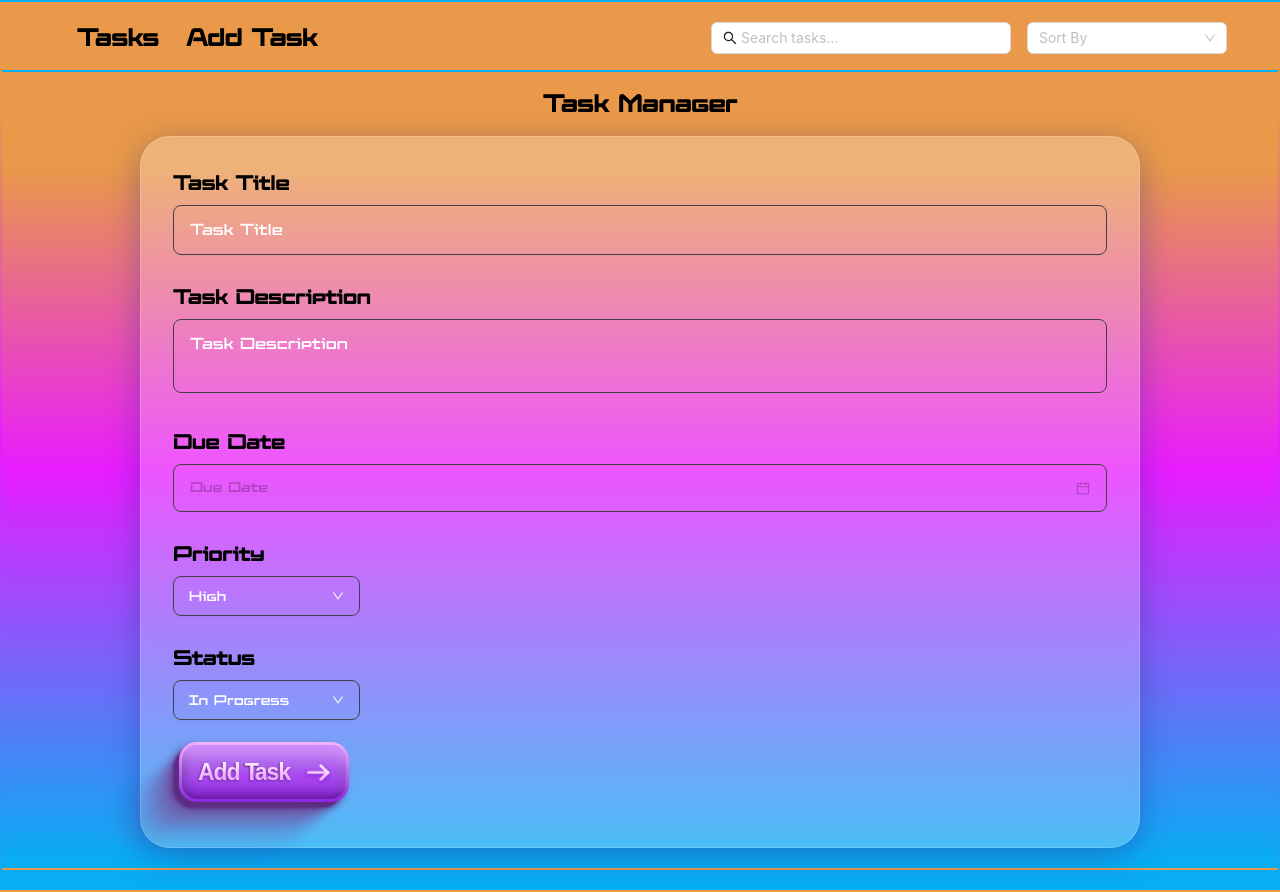
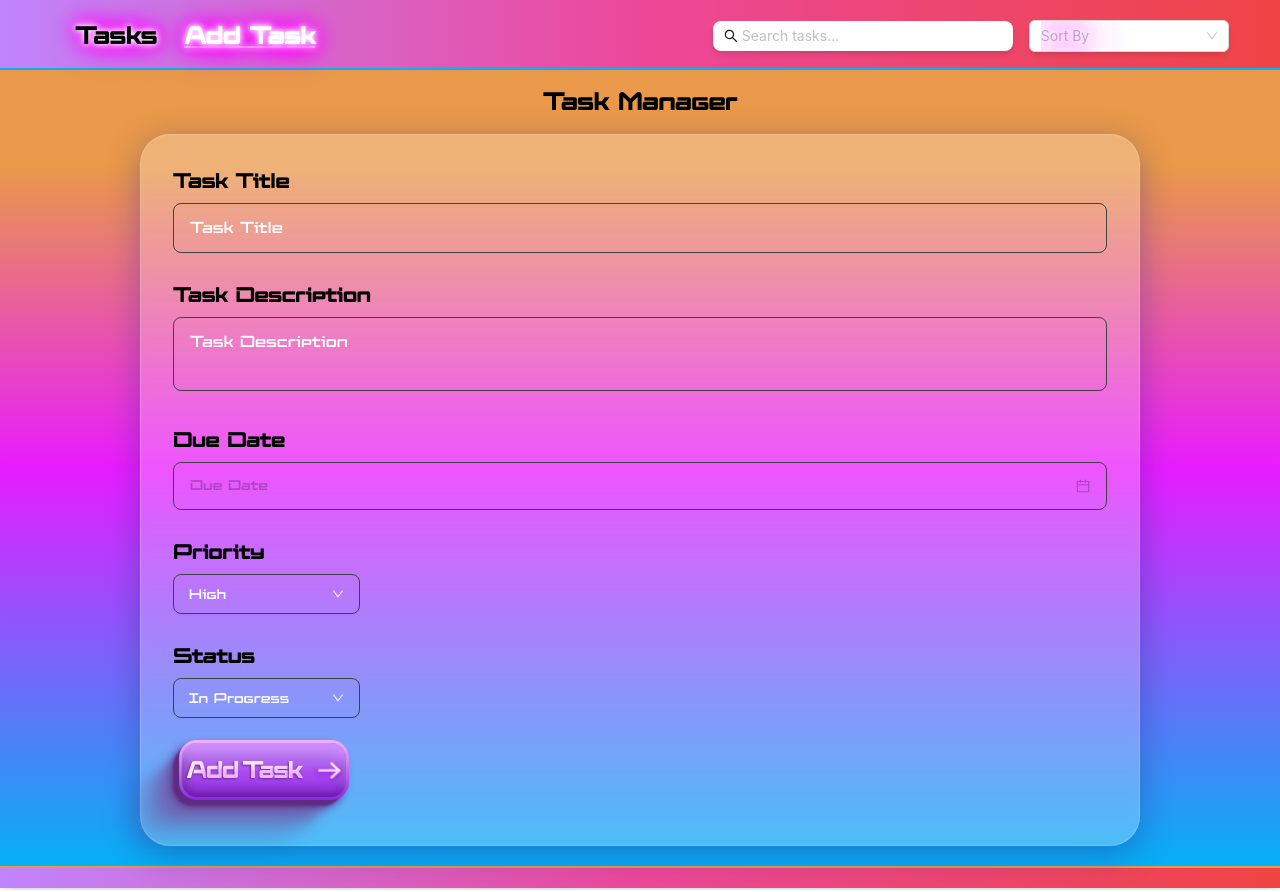
Before and after one commit to kaustubhduse/Task-Manager, a React (Create React App) app: page /add-task in a window 1280 px wide. Built offline with nearby package versions, Linux system fonts and the light colour scheme.

Commit message:
Updated EditForm component to include font-elevon class

```diff
--- a/src/components/Navbar.tsx
+++ b/src/components/Navbar.tsx
@@ -1,12 +1,11 @@
 import React, { useEffect, useState } from "react";
 import { Input, Select } from "antd";
-import { SearchOutlined } from "@ant-design/icons";
+import { SearchOutlined, MenuOutlined } from "@ant-design/icons";
 import { useNavigate, useLocation } from "react-router-dom";
 import { useAppDispatch } from "../redux/store";
 import { setFilterOption, setSearchQuery } from "../redux/tasksSlice";
 import { motion } from "framer-motion";
 import { gsap } from "gsap";
-import { MenuOutlined } from "@ant-design/icons"; // Hamburger icon
 
 const { Option, OptGroup } = Select;
 
@@ -15,10 +14,8 @@ const Navbar: React.FC<React.PropsWithChildren<{}>> = ({ children }) => {
   const location = useLocation();
   const dispatch = useAppDispatch();
   const [searchTerm, setSearchTerm] = useState("");
-  const [filter, setFilter] = useState<
-    "duedate" | "priority-asc" | "priority-desc" | undefined
-  >(undefined);
-  const [isMenuOpen, setIsMenuOpen] = useState(false); // Manage menu visibility
+  const [filter, setFilter] = useState<"duedate" | "priority-asc" | "priority-desc" | undefined>(undefined);
+  const [isMenuOpen, setIsMenuOpen] = useState(false);
 
   useEffect(() => {
     gsap.fromTo(
@@ -30,12 +27,12 @@ const Navbar: React.FC<React.PropsWithChildren<{}>> = ({ children }) => {
 
   const taskHandler = () => {
     navigate("/");
-    setIsMenuOpen(false); // Close menu after navigation
+    setIsMenuOpen(false);
   };
 
   const addTaskHandler = () => {
     navigate("/add-task");
-    setIsMenuOpen(false); // Close menu after navigation
+    setIsMenuOpen(false);
   };
 
   const handleSearchChange = (event: React.ChangeEvent<HTMLInputElement>) => {
@@ -44,20 +41,18 @@ const Navbar: React.FC<React.PropsWithChildren<{}>> = ({ children }) => {
     dispatch(setSearchQuery(value));
   };
 
-  const handleFilterChange = (
-    value: "duedate" | "priority-asc" | "priority-desc" | undefined
-  ) => {
+  const handleFilterChange = (value: "duedate" | "priority-asc" | "priority-desc" | undefined) => {
     setFilter(value);
     dispatch(setFilterOption(value));
   };
 
   const isActive = (path: string) => location.pathname === path;
 
-  const toggleMenu = () => setIsMenuOpen(!isMenuOpen); // Toggle the menu
+  const toggleMenu = () => setIsMenuOpen(!isMenuOpen);
 
   return (
     <motion.div
-      className="bg-custom-gradient py-5 relative"
+      className="bg-gradient-to-r from-purple-400 via-pink-500 to-red-500 py-5 relative shadow-lg"
       initial={{ opacity: 0 }}
       animate={{ opacity: 1 }}
       transition={{ duration: 1 }}
@@ -66,7 +61,7 @@ const Navbar: React.FC<React.PropsWithChildren<{}>> = ({ children }) => {
         {/* Hamburger icon for mobile */}
         <div className="absolute top-0 left-0 md:hidden flex items-center pl-4 pt-3">
           <MenuOutlined
-            className="text-3xl cursor-pointer navbar-item"
+            className="text-3xl cursor-pointer navbar-item text-white"
             onClick={toggleMenu}
           />
         </div>
@@ -74,26 +69,28 @@ const Navbar: React.FC<React.PropsWithChildren<{}>> = ({ children }) => {
         {/* Left side: Tasks and Add Task */}
         <div
           className={`${
-            isMenuOpen ? "fixed inset-x-0 top-0 max-h-[10vh] overflow-auto" : ""
+            isMenuOpen ? "fixed inset-x-0 top-0 max-h-[10vh] overflow-auto bg-white shadow-lg rounded-lg" : ""
           } md:static z-50 flex-col md:flex-row md:space-x-7 space-y-2 md:space-y-0 items-center justify-center md:flex ${
             isMenuOpen ? "flex" : "hidden"
           }`}
         >
           <motion.h1
-            className={`text-2xl font-semibold cursor-pointer navbar-item ${
-              isActive("/") ? "underline" : ""
-            } text-black`} // Ensure visibility on mobile
+            className={`text-2xl font-semibold cursor-pointer navbar-item $ {
+              isActive("/") ? "underline text-white" : "text-white"
+            }`}
             onClick={taskHandler}
-            whileHover={{ scale: 1.1 }}
+            whileHover={{ scale: 1.1, rotateY: 15, perspective: 500 }}
+            whileTap={{ scale: 0.9 }}
           >
             Tasks
           </motion.h1>
           <motion.h1
             className={`text-2xl font-semibold cursor-pointer navbar-item ${
-              isActive("/add-task") ? "underline" : ""
-            }text-black`} // Ensure visibility on mobile
+              isActive("/add-task") ? "underline text-white" : "text-white"
+            }`}
             onClick={addTaskHandler}
-            whileHover={{ scale: 1.1 }}
+            whileHover={{ scale: 1.1, rotateY: 15, perspective: 500 }}
+            whileTap={{ scale: 0.9 }}
           >
             Add Task
           </motion.h1>
@@ -107,13 +104,15 @@ const Navbar: React.FC<React.PropsWithChildren<{}>> = ({ children }) => {
             initial={{ opacity: 1, scale: 1 }}
             animate={{ opacity: 1, scale: 1 }}
             transition={{ duration: 0.5 }}
+            whileHover={{ scale: 1.05 }}
           >
             <Input
               placeholder="Search tasks..."
               prefix={<SearchOutlined />}
               value={searchTerm}
               onChange={handleSearchChange}
-              className="w-full"
+              className="w-full rounded-lg border-none shadow-md focus:outline-none"
+              style={{ backgroundColor: "#ffffff" }}
             />
           </motion.div>
 
@@ -123,12 +122,14 @@ const Navbar: React.FC<React.PropsWithChildren<{}>> = ({ children }) => {
             initial={{ opacity: 1 }}
             animate={{ opacity: 1 }}
             transition={{ duration: 0.6 }}
+            whileHover={{ scale: 1.05 }}
           >
             <Select
               placeholder="Sort By"
               value={filter}
               onChange={handleFilterChange}
-              className="w-full"
+              className="w-full rounded-lg border-none shadow-md"
+              style={{ backgroundColor: "#ffffff" }}
             >
               <Option value="duedate">Due Date</Option>
               <OptGroup label="Priority">
@@ -153,7 +154,7 @@ const Navbar: React.FC<React.PropsWithChildren<{}>> = ({ children }) => {
       {/* Overlay to close the menu */}
       {isMenuOpen && (
         <div
-          className="fixed inset-0 boxsi bg-opacity-50 z-40"
+          className="fixed inset-0 bg-black bg-opacity-50 z-40"
           onClick={toggleMenu}
         />
       )}
--- a/src/components/UI/Button.css
+++ b/src/components/UI/Button.css
@@ -11,7 +11,7 @@
     outline: none;
     cursor: pointer;
     font-size: 23px;
-    font-family: Arial;
+    font-family: var(--font-elevon-two-g);
     background: transparent;
     letter-spacing: -1px;
     border: 0;
--- a/src/index.css
+++ b/src/index.css
@@ -94,3 +94,13 @@ body {
 .animate-blink {
   animation: blink 1s infinite;
 }
+
+@keyframes glowing {
+  0% { text-shadow: 0 0 5px #fff, 0 0 10px #fff, 0 0 15px #ff00ff, 0 0 20px #ff00ff, 0 0 25px #ff00ff, 0 0 30px #ff00ff, 0 0 35px #ff00ff; }
+  50% { text-shadow: 0 0 10px #fff, 0 0 20px #fff, 0 0 30px #ff00ff, 0 0 40px #ff00ff, 0 0 50px #ff00ff, 0 0 60px #ff00ff, 0 0 70px #ff00ff; }
+  100% { text-shadow: 0 0 5px #fff, 0 0 10px #fff, 0 0 15px #ff00ff, 0 0 20px #ff00ff, 0 0 25px #ff00ff, 0 0 30px #ff00ff, 0 0 35px #ff00ff; }
+}
+
+.navbar-item {
+  animation: glowing 1.5s infinite alternate;
+}
```
